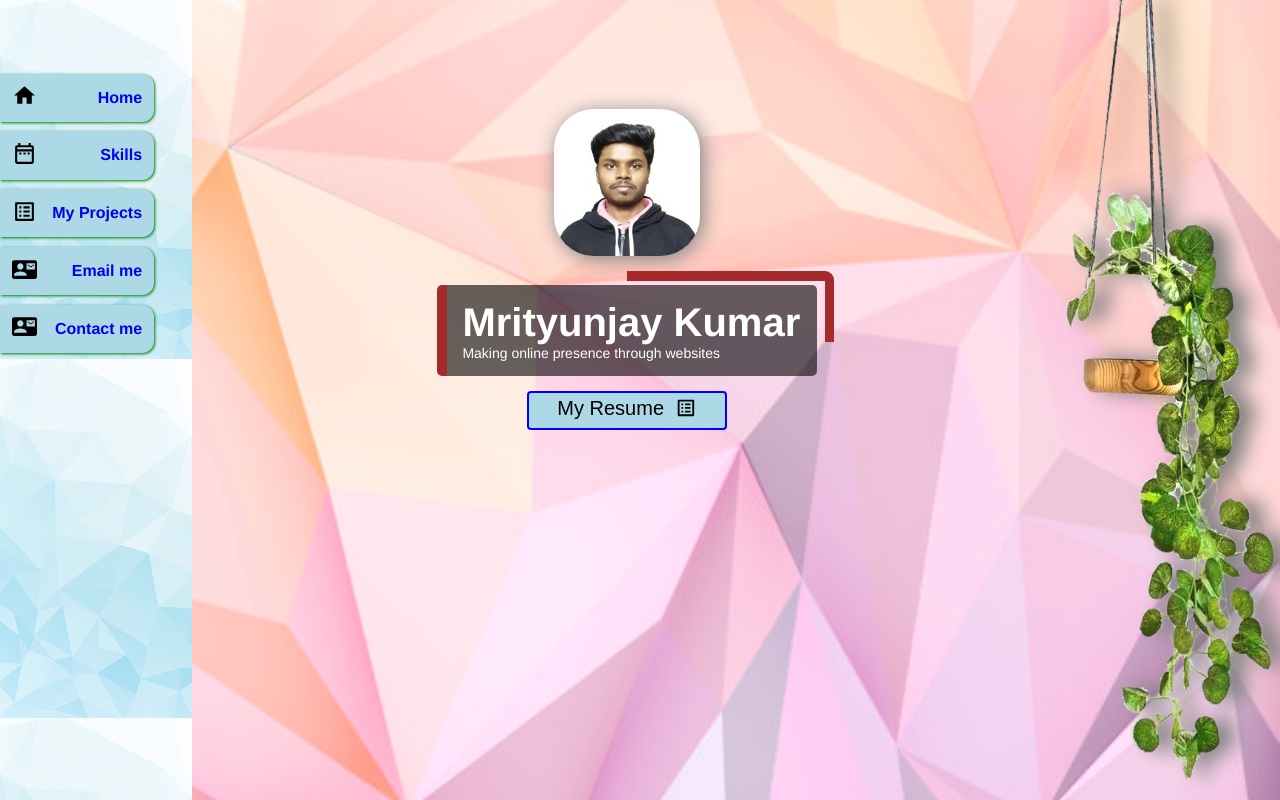
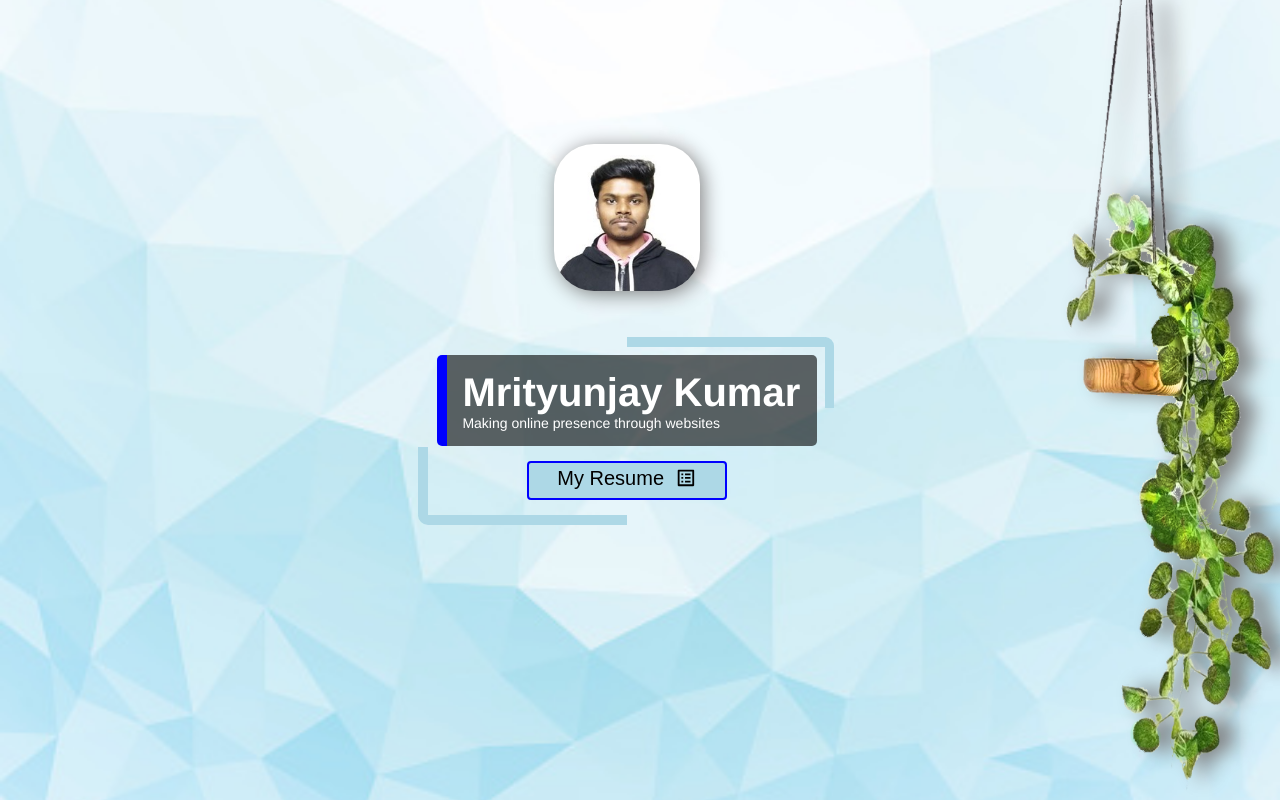
Before and after one commit to mrityunjay-1/portfolio, a React (Create React App) app: page / in a window 1280 px wide. Built offline with nearby package versions, Linux system fonts and the light colour scheme.

Commit message:
cv is added and can be donload in just a single click

```diff
--- a/package.json
+++ b/package.json
@@ -1,6 +1,6 @@
 {
   "name": "my-portfolio-site",
-  "homepage":"https://mrityunjay-1.github.io/portfolio",
+  "homepage": "https://mrityunjay-1.github.io/portfolio",
   "version": "0.1.0",
   "private": true,
   "dependencies": {
@@ -9,6 +9,7 @@
     "@testing-library/jest-dom": "^5.11.9",
     "@testing-library/react": "^11.2.5",
     "@testing-library/user-event": "^12.6.3",
+    "axios": "^0.21.1",
     "react": "^17.0.1",
     "react-dom": "^17.0.1",
     "react-router-dom": "^5.2.0",
@@ -16,7 +17,7 @@
     "web-vitals": "^1.1.0"
   },
   "scripts": {
-   "predeploy": "npm run build",
+    "predeploy": "npm run build",
     "deploy": "gh-pages -d build",
     "start": "react-scripts start",
     "build": "react-scripts build",
--- a/src/App.js
+++ b/src/App.js
@@ -12,37 +12,52 @@ import MenuIcon from '@material-ui/icons/Menu';
 const App = () => {
   const [sideBar, setSideBar] = useState("jeevan");
 
+  function hide() {
+    document.querySelector(".class-app-main-div-child-1").classList.remove("active");
+    setSideBar("jeevan");
+  }
+
   return (
     <>
       <div className="class-app-main-div">
         {/* DIV - 1 Side Bar */}
 
         <div className="class-app-main-div-child-1">
-          <NavLink to="/" className="nav-link">
+
+          {/* Nav - 1 For Homepage */}
+          <NavLink to="/" className="nav-link" onClick={hide} >
             <div className="side-nav">
               <div> <HomeIcon style={{ color: 'black', fontSize: '2.5rem' }} /> </div>
               <div> <span className="nav-link"> Home </span> </div>
             </div>
           </NavLink>
-          <NavLink to="/skills" className="nav-link">
+
+          {/* Nav - 2 For skills */}
+          <NavLink to="/skills" className="nav-link" onClick={hide} >
             <div className="side-nav">
               <div> <DateRangeOutlinedIcon style={{ color: 'black', fontSize: '2.5rem' }} /> </div>
               <div> <span className="nav-link"> Skills </span> </div>
             </div>
           </NavLink>
-          <NavLink to="/projects" className="nav-link">
+
+          {/* Nav - 3 For projects */}
+          <NavLink to="/projects" className="nav-link" onClick={hide} >
             <div className="side-nav">
               <div> <ListAltIcon style={{ color: 'black', fontSize: '2.5rem' }} /> </div>
               <div> <span className="nav-link"> My Projects </span> </div>
             </div>
           </NavLink>
-          <NavLink to="/emailme" className="nav-link">
+
+          {/* Nav - 4 For email */}
+          <NavLink to="/emailme" className="nav-link" onClick={hide} >
             <div className="side-nav">
               <div> <ContactMailIcon style={{ color: 'black', fontSize: '2.5rem' }} /> </div>
               <div> <span className="nav-link"> Email me </span> </div>
             </div>
           </NavLink>
-          <NavLink to="/contact" className="nav-link">
+
+          {/* Nav - 5 For contact */}
+          <NavLink to="/contact" className="nav-link" onClick={hide} >
             <div className="side-nav">
               <div> <ContactMailIcon style={{ color: 'black', fontSize: '2.5rem' }} /> </div>
               <div> <span className="nav-link"> Contact me </span> </div>
@@ -54,8 +69,8 @@ const App = () => {
 
         <div className="class-app-main-div-child-2">
           <Switch>
+            <Route exact path="/portfolio" components={HomePage} />
             <Route exact path="/" component={HomePage} />
-            <Route exact path="/portfolio" component={HomePage} />
             <Route exact path="/*" component={Page404} />
           </Switch>
         </div>
--- a/src/components/HomePage.js
+++ b/src/components/HomePage.js
@@ -3,14 +3,36 @@ import lovelyplant from "../images/lovely-plant.png";
 import myimage from '../images/my_profie_img.jpg';
 import '../css/homepage.css';
 import ListAltIcon from '@material-ui/icons/ListAlt';
+import MyProjects from './MyProjects';
+import cv from './cv-mrityunjay-kumar.pdf';
+import axios from 'axios';
 
 const HomePage = () => {
 
   const get_my_resume = () => {
-    alert("hand tight!");
-  }
 
 
+    try {
+      axios.get(cv, { responseType: 'blob' })
+        .then(res => {
+          // console.log(res);
+          const url = window.URL.createObjectURL(new Blob([res.data], { type: "application/octetstream" }));
+
+          let a = document.createElement("a");
+          a.setAttribute("href", url);
+          a.setAttribute("download", "cv-mrityunjay-kumar.pdf");
+
+          document.body.appendChild(a);
+          a.click();
+          document.body.removeChild(a);
+
+
+
+        });
+    } catch (e) {
+      // console.log(e);
+    }
+  }
 
 
   return (
@@ -18,15 +40,16 @@ const HomePage = () => {
       <div className="homepage-main-div">
         <div className="homepage-main-div-child-1">
 
-          <div style={{ display: 'grid', placeItems: 'center' }}>
+          <div style={{ display: 'grid', placeItems: 'center', padding: '4%' }}>
             <img src={myimage} style={{ borderRadius: '4rem', width: '70%', filter: "drop-shadow(3px 3px 10px grey)" }} /> <br />
           </div>
 
           <div className="homepage-main-div-child-1-child-2" style={{ display: 'flex', justifyContent: 'center', alignItems: 'center', flexFlow: 'column', paddingTop: '2%' }}>
-            <div style={{ minWidth: '38rem', padding: '4%', borderLeft: '1rem solid brown', borderRadius: '0.5rem', backgroundColor: 'rgba(0, 0, 0, 0.6' }}>
+            <div style={{ minWidth: '38rem', padding: '4%', borderLeft: '1rem solid blue', borderRadius: '0.5rem', backgroundColor: 'rgba(0, 0, 0, 0.6' }}>
               <h1 style={{ color: 'white', fontSize: '4rem' }}> Mrityunjay Kumar </h1>
               <p style={{ color: 'white', fontSize: '1.4rem' }}> Making online presence through websites </p>
             </div>
+            <div></div>
 
             <div style={{ padding: '4%', display: 'grid', placeItems: 'center' }}>
               <button className="resume-button" onClick={get_my_resume}> <span> My Resume </span> <span>&nbsp; <ListAltIcon fontSize="large" />  </span></button>
@@ -37,6 +60,7 @@ const HomePage = () => {
           <img src={lovelyplant} style={{ filter: "drop-shadow(15px 0px 10px grey)", width: '100%', height: '100%' }} />
         </div>
       </div>
+
     </>
   );
 };
--- /dev/null
+++ b/src/components/MyProjects.js
@@ -0,0 +1,11 @@
+import React from 'react';
+
+const MyProjects = () => {
+  return (
+    <>
+      <iframe style={{ width: '100%', height: '100vh' }} src="../../public/cv-mrityunjay-kumar.pdf" ></iframe>
+    </>
+  );
+}
+
+export default MyProjects;
--- a/src/css/homepage.css
+++ b/src/css/homepage.css
@@ -19,9 +19,9 @@
 .homepage-main-div-child-1-child-2 div:nth-child(1)::before{
   content: '';
   position: absolute;
-  top: 2%;
+  top: 0%;
   left: 50%; right: 0%; bottom: 0%;
-  background-color: brown;
+  background-color: lightblue;
   height: 1rem;
   width: 53%;
   border-radius: 0rem 0.5rem 0rem 0rem;
@@ -29,14 +29,37 @@
 .homepage-main-div-child-1-child-2 div:nth-child(1)::after{
   content: '';
   position: absolute;
-  top: 2%;
+  top: 0%;
   left: 102%; right: 0%; bottom: 0%;
-  background-color: brown;
+  background-color: lightblue;
   height: 1rem;
   width: 2.5%;
   height: 40%;
   border-radius: 0rem 1rem 0rem 0rem;
 
+}
+
+.homepage-main-div-child-1-child-2 div:nth-child(2)::before{
+  content: '';
+  position: absolute;
+  bottom: 0%;
+  left: -5%; right: 50%; top: 100%;
+  background-color: lightblue;
+  height: 1rem;
+  width: 55%;
+  border-radius: 0rem 0rem 0rem 1rem;
+
+}
+.homepage-main-div-child-1-child-2 div:nth-child(2)::after{
+  content: '';
+  position: absolute;
+  top: 62%;
+  left: -5%; right: 0%; bottom: 0%;
+  background-color: lightblue;
+  height: 1rem;
+  width: 2.5%;
+  height: 40%;
+  border-radius: 0rem 0rem 0rem 0.5rem;
 }
 
 
@@ -78,4 +101,10 @@
   .homepage-main-div-child-1-child-2 div:nth-child(1)::before{
     display: none;
   }
+  .homepage-main-div-child-1-child-2 div:nth-child(2)::after{
+    display: none;
+  }
+  .homepage-main-div-child-1-child-2 div:nth-child(2)::before{
+    display: none;
+  }
 }
--- a/src/css/index.css
+++ b/src/css/index.css
@@ -6,7 +6,7 @@ html{
 }
 body {
   font-family: 'helvetica';
-  background: url('../images/side-nav.jpg') fixed no-repeat center;
+  background: url('../images/main-background-img.jpg') fixed no-repeat center;
   background-size: cover;
 }
 
@@ -26,10 +26,19 @@ body {
   transition: all 0.1s linear;
   width: 15%;
   height: 100vh;
-  /* background-color: rgb(168, 59, 9); */
-  background-image: url("../images/main-background-img.jpg");
+  background-color: rgb(168, 59, 9);
   font-size: 1.6rem;
   padding: 5% 0%;
+  animation: anim 0.5s linear;
+}
+
+@keyframes anim{
+  from {
+    opacity: 0;
+  }
+  to{
+    opacity: 1;
+  }
 }
 
 /********** side-nav  **************/
```
Also changed, not shown: 2 other files (tests, documents, lock files or other folders).
